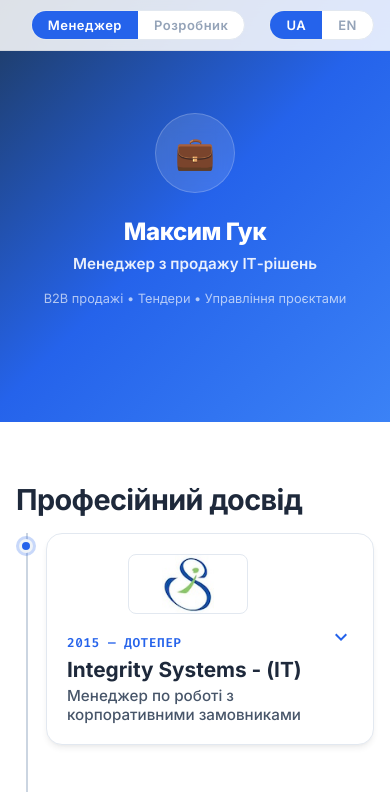
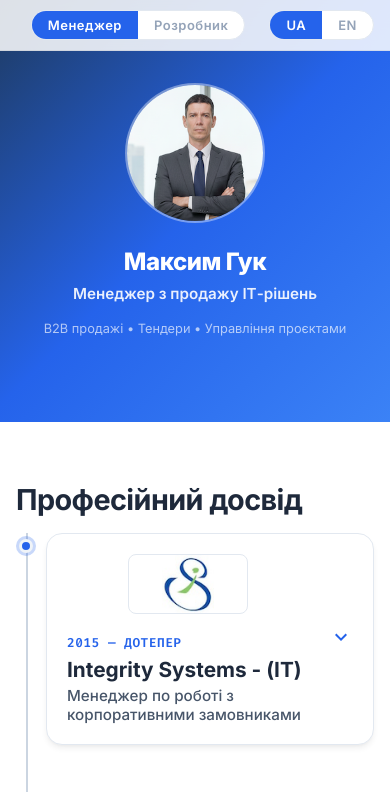
Before and after one commit to GukMaksim/Portfolio, a Vue app: page / in a window 390 px wide. Shown: the top 792 px of the page. Built offline with nearby package versions, Linux system fonts and the light colour scheme.

Commit message:
feat: add HeroSection component with a split-screen mode toggle for sales and developer views.

```diff
--- a/src/components/HeroSection.vue
+++ b/src/components/HeroSection.vue
@@ -1,10 +1,9 @@
 <template>
-  <section class="hero" id="hero">
+  <section class="hero" @click="setMode(!isDevMode)" id="hero">
     <!-- Sales Side -->
     <div
       class="hero-half hero-left"
       :class="{ active: !isDevMode }"
-      @click="setMode(false)"
     >
       <div class="hero-photo-wrapper" v-if="!isDevMode">
         <div class="hero-photo-placeholder">
@@ -12,7 +11,10 @@
         </div>
       </div>
       <div class="hero-content">
-        <div class="hero-icon">💼</div>
+        <div class="hero-icon">
+          <svg xmlns="http://www.w3.org/2000/svg" width="32" height="32" viewBox="0 0 24 24" fill="none" stroke="currentColor" stroke-width="2" stroke-linecap="round" stroke-linejoin="round" class="hero-svg"><rect x="2" y="7" width="20" height="14" rx="2" ry="2"></rect><path d="M16 21V5a2 2 0 0 0-2-2h-4a2 2 0 0 0-2 2v16"></path></svg>
+          <img src="../assets/photo_manager.png" alt="Sales manager" class="hero-mobile-photo">
+        </div>
         <h1 class="hero-name">{{ t('hero.name') }}</h1>
         <p class="hero-title">{{ t('hero.salesTitle') }}</p>
         <p class="hero-tagline">{{ t('hero.salesTagline') }}</p>
@@ -23,7 +25,6 @@
     <div
       class="hero-half hero-right"
       :class="{ active: isDevMode }"
-      @click="setMode(true)"
     >
       <div class="hero-photo-wrapper" v-if="isDevMode">
         <div class="hero-photo-placeholder">
@@ -31,7 +32,10 @@
         </div>
       </div>
       <div class="hero-content">
-        <div class="hero-icon">💻</div>
+        <div class="hero-icon">
+          <svg xmlns="http://www.w3.org/2000/svg" width="32" height="32" viewBox="0 0 24 24" fill="none" stroke="currentColor" stroke-width="2" stroke-linecap="round" stroke-linejoin="round" class="hero-svg"><polyline points="16 18 22 12 16 6"></polyline><polyline points="8 6 2 12 8 18"></polyline></svg>
+          <img src="../assets/photo_developer.png" alt="Developer" class="hero-mobile-photo">
+        </div>
         <h1 class="hero-name">{{ t('hero.name') }}</h1>
         <p class="hero-title">{{ t('hero.devTitle') }}</p>
         <p class="hero-tagline">{{ t('hero.devTagline') }}</p>
@@ -128,7 +132,7 @@ const setMode = (val) => {
 }
 
 .hero-half:hover .hero-icon {
-	transform: scale(1.2) rotate(10deg);
+	transform: scale(1.2);
 }
 
 /* Content Layout with Photos */
@@ -201,11 +205,28 @@ const setMode = (val) => {
 	align-items: center;
 	justify-content: center;
 	margin: 0 auto 24px;
-	font-size: 32px;
 	background: rgba(255, 255, 255, 0.12);
 	backdrop-filter: blur(10px);
 	border: 1.5px solid rgba(255, 255, 255, 0.2);
 	transition: all 0.5s ease;
+  	overflow: hidden;
+}
+
+.hero-svg {
+  display: block;
+  color: #fff;
+  width: 32px;
+  height: 32px;
+}
+
+.hero-mobile-photo {
+  display: none;
+  width: 100%;
+  height: 100%;
+  object-fit: cover;
+  object-position: top;
+  scale: 1.5;
+  transform: translateY(22px);
 }
 
 .hero-name {
@@ -247,6 +268,18 @@ const setMode = (val) => {
 	.hero-photo-wrapper {
 		display: none;
 	}
+  .hero-icon {
+    width: 140px;
+    height: 140px;
+    margin-bottom: 24px;
+    border: 2px solid rgba(255, 255, 255, 0.3);
+  }
+  .hero-svg {
+    display: none;
+  }
+  .hero-mobile-photo {
+    display: block;
+  }
 }
 
 @media (max-width: 768px) {
```
